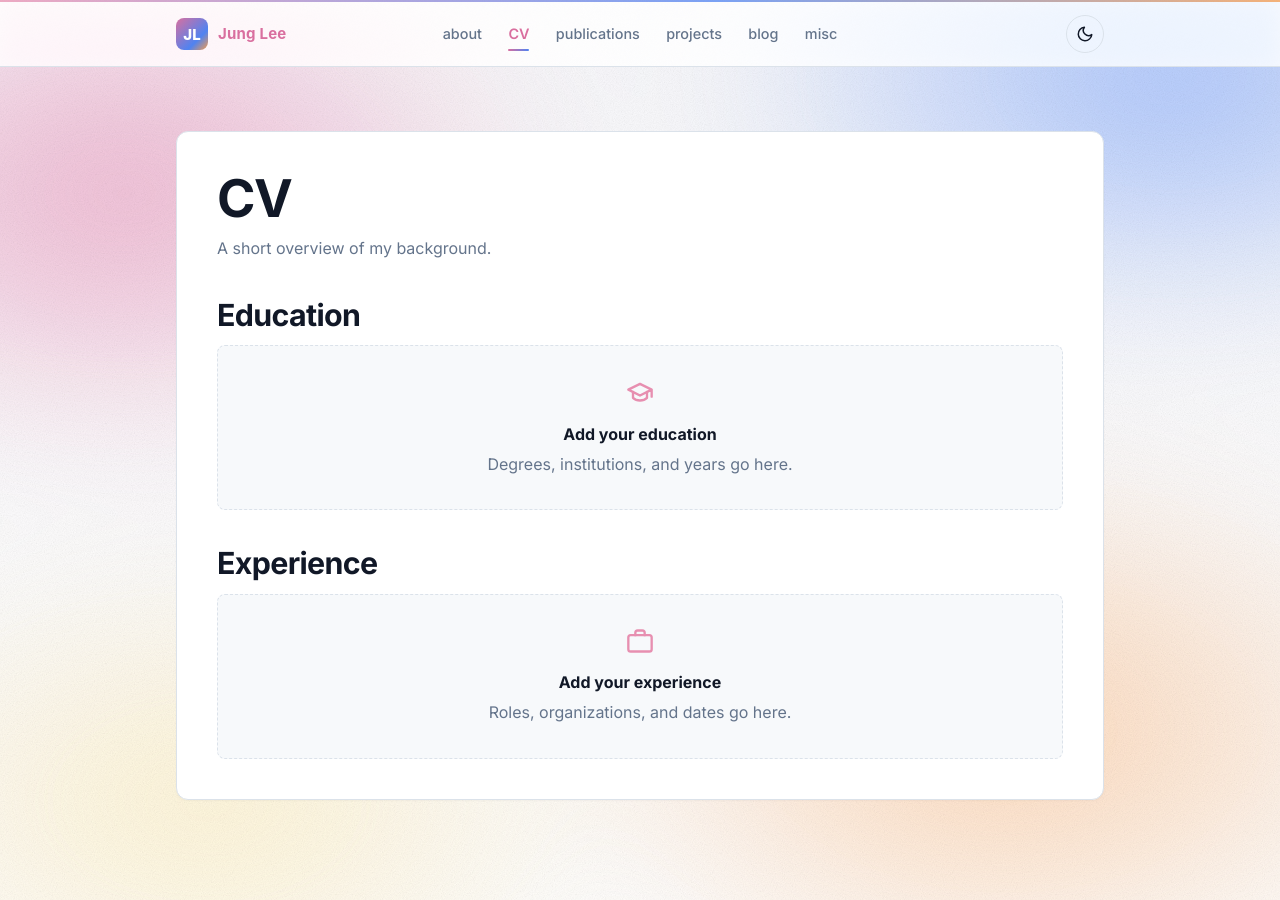
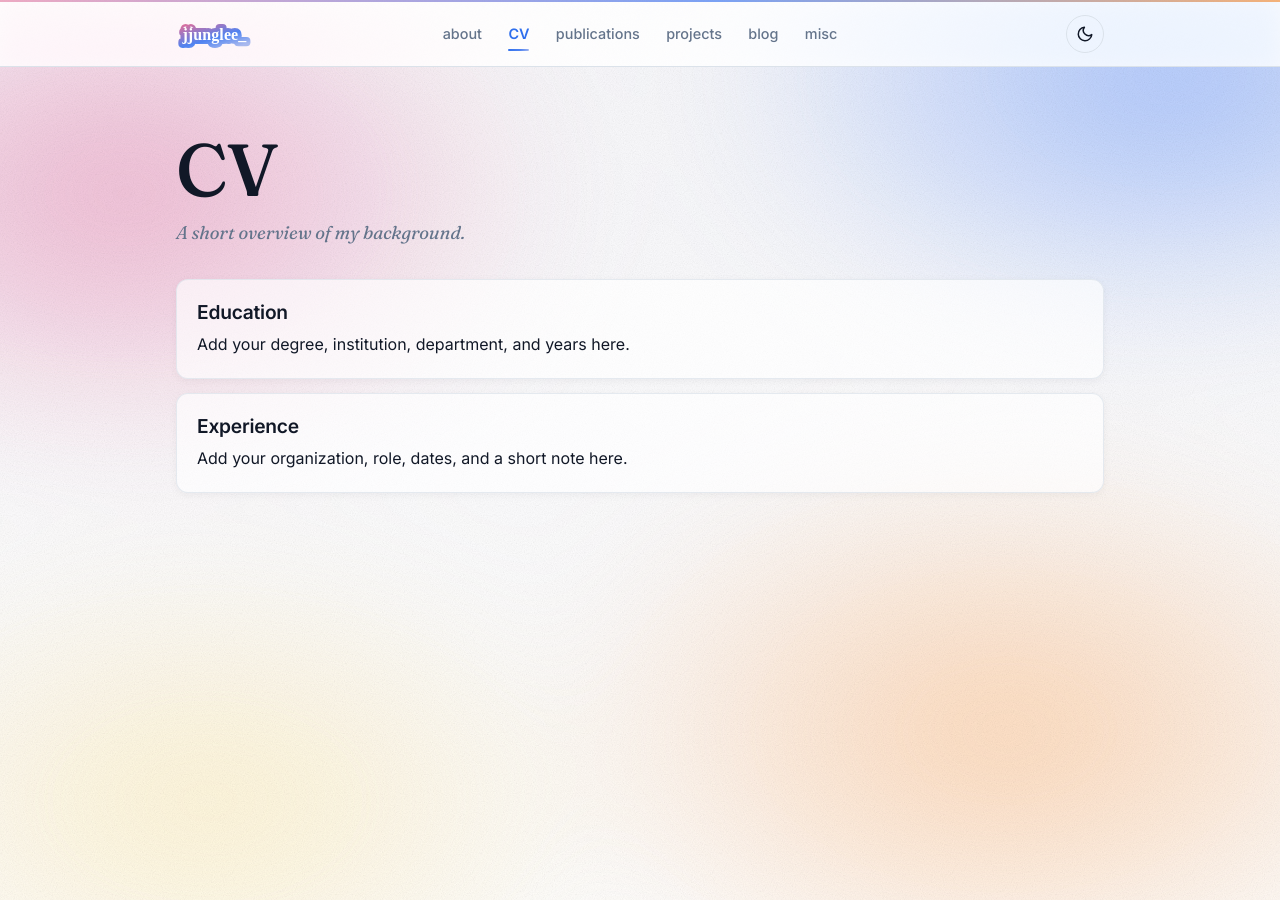
Before and after one commit to leejungp2/leejungp2.github.io, a Jekyll site: the page built from _pages/cv.md, in a window 1280 px wide. Built offline with Jekyll 4.4.1, drawn with Linux system fonts in a browser that asks for light colours.

Commit message:
Refine portfolio layout and branding

```diff
--- a/_data/socials.yml
+++ b/_data/socials.yml
@@ -2,5 +2,4 @@
 # Set `url` to empty string to hide a button.
 github: "https://github.com/leejungp2"
 
-# TODO: replace with your real LinkedIn profile URL.
-linkedin: "https://www.linkedin.com/"
+linkedin: "https://www.linkedin.com/in/jjung-lee/"
--- a/_layouts/page.html
+++ b/_layouts/page.html
@@ -2,7 +2,7 @@
 layout: default
 ---
 
-<article class="app-surface">
+<article class="page-shell{% if page.surface %} app-surface{% endif %}">
   <div class="page-header">
     <h1>{{ page.title }}</h1>
     {%- if page.description -%}
--- a/_pages/cv.md
+++ b/_pages/cv.md
@@ -8,18 +8,13 @@ description: A short overview of my background. <!-- TODO -->
 <!-- TODO: replace with your CV. You can also link a PDF:
      <a class="btn btn-outline" href="/assets/cv.pdf">Download PDF</a> -->
 
-## Education
-
-<div class="empty-state">
-  <svg class="empty-icon" viewBox="0 0 24 24" fill="none" stroke="currentColor" stroke-width="2" stroke-linecap="round" stroke-linejoin="round" aria-hidden="true"><path d="M22 10v6M2 10l10-5 10 5-10 5z"/><path d="M6 12v5c3 3 9 3 12 0v-5"/></svg>
-  <strong>Add your education</strong>
-  Degrees, institutions, and years go here.
+<div class="soft-list">
+  <div class="soft-item">
+    <h3>Education</h3>
+    <p>Add your degree, institution, department, and years here.</p>
+  </div>
+  <div class="soft-item">
+    <h3>Experience</h3>
+    <p>Add your organization, role, dates, and a short note here.</p>
+  </div>
 </div>
-
-## Experience
-
-<div class="empty-state">
-  <svg class="empty-icon" viewBox="0 0 24 24" fill="none" stroke="currentColor" stroke-width="2" stroke-linecap="round" stroke-linejoin="round" aria-hidden="true"><rect x="2" y="7" width="20" height="14" rx="2"/><path d="M16 7V5a2 2 0 0 0-2-2h-4a2 2 0 0 0-2 2v2"/></svg>
-  <strong>Add your experience</strong>
-  Roles, organizations, and dates go here.
-</div>
--- a/assets/css/main.css
+++ b/assets/css/main.css
@@ -285,12 +285,12 @@ img { max-width: 100%; height: auto; }
   transition: color 0.2s ease;
 }
 .site-nav a:hover {
-  color: var(--pink-strong);
+  color: var(--blue-deep);
   text-decoration: none;
 }
-/* Active item: emphasized in the point color + a rose/blue underline accent. */
+/* Active item: blue text + the same blue-only gradient as primary buttons. */
 .site-nav a.is-active {
-  color: var(--pink-strong);
+  color: var(--blue-deep);
   font-weight: 600;
 }
 .site-nav a.is-active::after {
@@ -301,7 +301,7 @@ img { max-width: 100%; height: auto; }
   bottom: 1px;
   height: 2px;
   border-radius: 2px;
-  background: linear-gradient(90deg, var(--pink-strong), var(--blue));
+  background: linear-gradient(135deg, var(--blue-deep) 0%, var(--blue) 58%, var(--periwinkle) 100%);
 }
 
 .header-actions {
@@ -369,18 +369,70 @@ img { max-width: 100%; height: auto; }
   color: var(--muted-foreground);
   margin: 0;
 }
+.page-shell .page-header {
+  margin-bottom: 2rem;
+}
+.page-shell .page-header h1 {
+  font-family: var(--font-serif);
+  font-weight: 500;
+  font-size: clamp(2.7rem, 6vw, 4.6rem);
+  letter-spacing: -0.015em;
+}
+.page-shell .page-header p {
+  max-width: 34rem;
+  font-family: var(--font-serif);
+  font-style: italic;
+  font-size: 1.15rem;
+}
+
+.soft-list {
+  display: grid;
+  gap: 0.9rem;
+  width: 100%;
+}
+.soft-item {
+  border-radius: 12px;
+  border: 1px solid color-mix(in srgb, var(--border) 70%, transparent);
+  background: color-mix(in srgb, var(--card) 66%, transparent);
+  -webkit-backdrop-filter: blur(14px);
+  backdrop-filter: blur(14px);
+  box-shadow: 0 2px 8px rgba(15, 23, 42, 0.05);
+  padding: 1.25rem;
+}
+.soft-item h3 {
+  margin-top: 0;
+}
+.soft-item p:last-child {
+  margin-bottom: 0;
+}
+.item-kicker {
+  color: var(--pink-strong);
+  font-size: 0.78rem;
+  font-weight: 700;
+  letter-spacing: 0.08em;
+  text-transform: uppercase;
+}
+.item-links {
+  display: flex;
+  flex-wrap: wrap;
+  gap: 0.45rem;
+  color: var(--muted-foreground);
+  font-size: 0.95rem;
+}
 
 /* repeated interactive cards */
 .card-grid {
   display: grid;
-  grid-template-columns: repeat(auto-fill, minmax(260px, 1fr));
+  grid-template-columns: repeat(auto-fit, minmax(min(100%, 260px), 1fr));
   gap: 1.25rem;
 }
 .interactive-card {
   border-radius: 12px;
-  border: 1px solid var(--border);
-  background: var(--card);
-  box-shadow: var(--shadow-card);
+  border: 1px solid color-mix(in srgb, var(--border) 70%, transparent);
+  background: color-mix(in srgb, var(--card) 66%, transparent);
+  -webkit-backdrop-filter: blur(14px);
+  backdrop-filter: blur(14px);
+  box-shadow: 0 2px 8px rgba(15, 23, 42, 0.05);
   padding: 1.5rem;
   transition: transform 0.25s ease, box-shadow 0.25s ease, border-color 0.25s ease;
 }
@@ -388,8 +440,8 @@ img { max-width: 100%; height: auto; }
 @media (hover: hover) {
   .interactive-card:hover {
     transform: translateY(-2px);
-    border-color: rgba(28, 28, 28, 0.18);
-    box-shadow: var(--shadow-card-hover);
+    border-color: color-mix(in srgb, var(--blue) 28%, var(--border));
+    box-shadow: 0 4px 12px rgba(15, 23, 42, 0.07);
   }
 }
 [data-theme="dark"] .interactive-card:hover {
```
Also changed, not shown: DESIGN.md (+6 -0 lines), _pages/publications.md (+7 -4 lines), assets/img/logo.svg.
